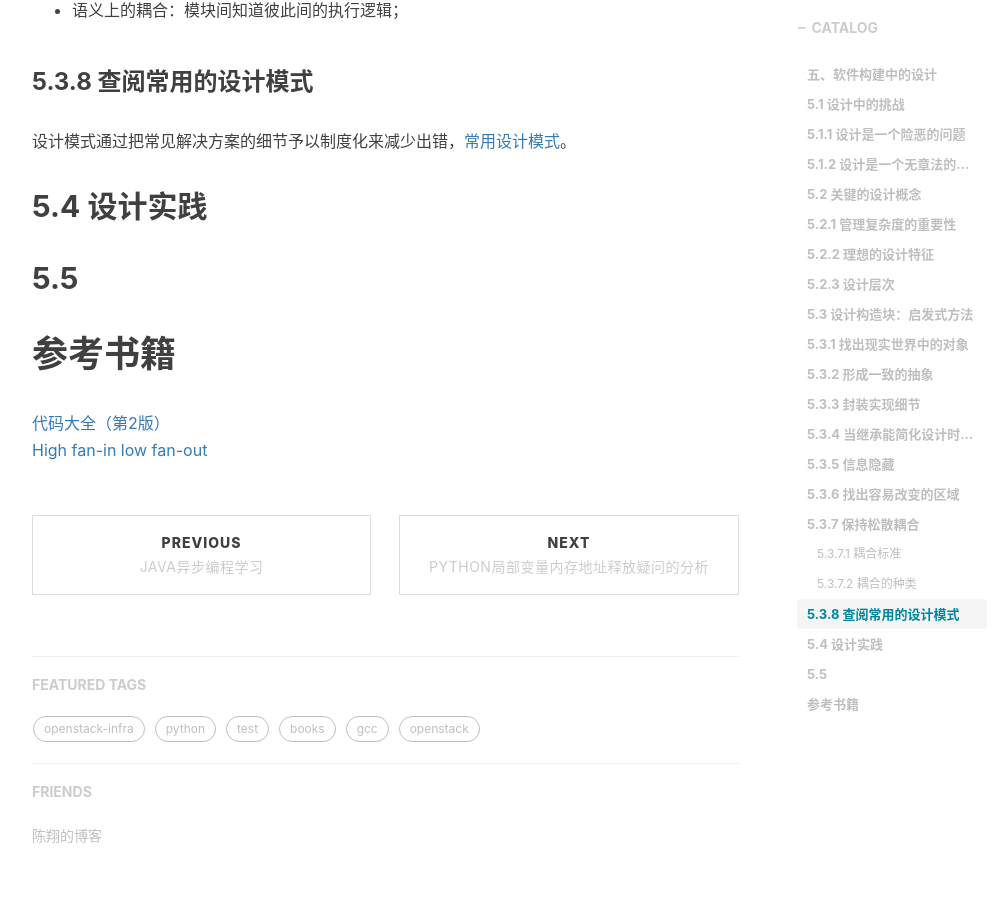
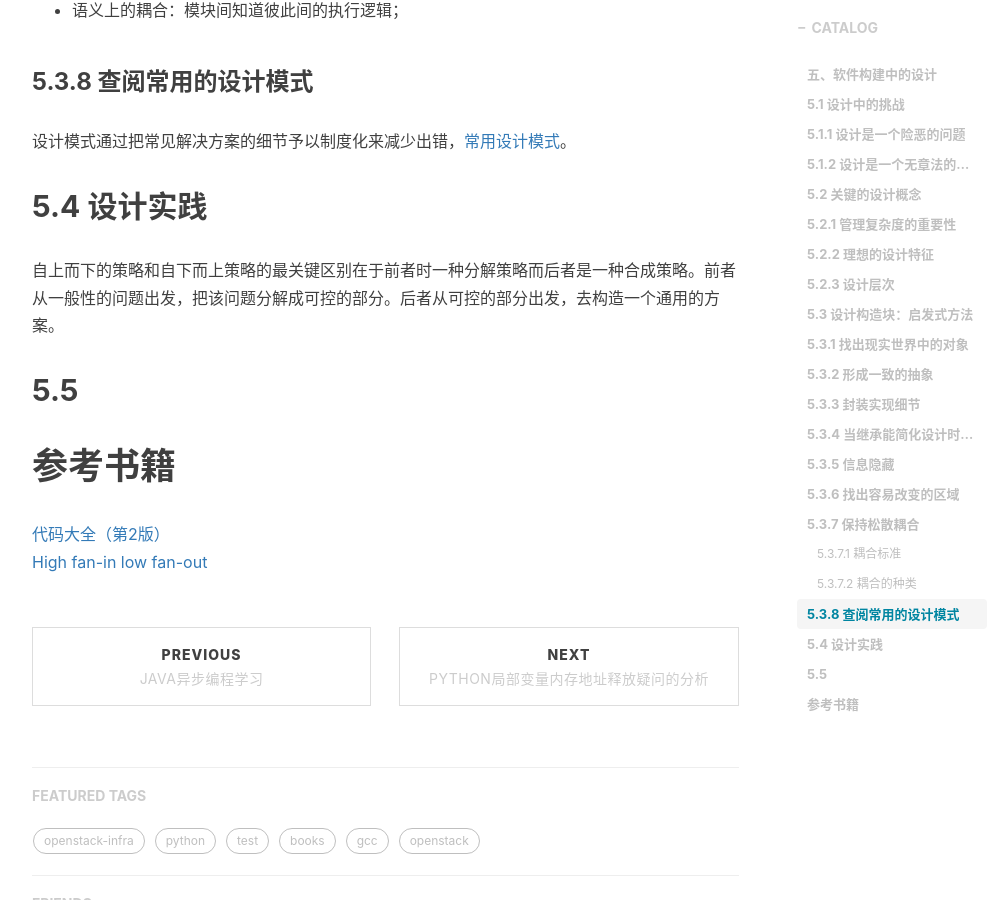
Before and after one commit to shihai1991/shihai1991.github.io, a Jekyll site: the page built from _posts/2022-05-28-代码大全2.md, in a window 1280 px wide and 900 px high, scrolled down 3803 px. Shown: the whole window, without its empty margins (233-1236 px from the left). Built offline with Jekyll 4.4.1, drawn with Linux system fonts in a browser that asks for light colours; nearby versions of some CDN libraries; comment, search, counter and statistics services are not loaded.

Commit message:
Update 2022-05-28-代码大全2.md

```diff
--- a/_posts/2022-05-28-代码大全2.md
+++ b/_posts/2022-05-28-代码大全2.md
@@ -95,6 +95,7 @@ time: '2022.06.01 15:52:00'
 设计模式通过把常见解决方案的细节予以制度化来减少出错，[常用设计模式](https://www.runoob.com/design-pattern/design-pattern-tutorial.html)。
 
 ## 5.4 设计实践
+自上而下的策略和自下而上策略的最关键区别在于前者时一种分解策略而后者是一种合成策略。前者从一般性的问题出发，把该问题分解成可控的部分。后者从可控的部分出发，去构造一个通用的方案。
 
 ## 5.5
 # 参考书籍
```
